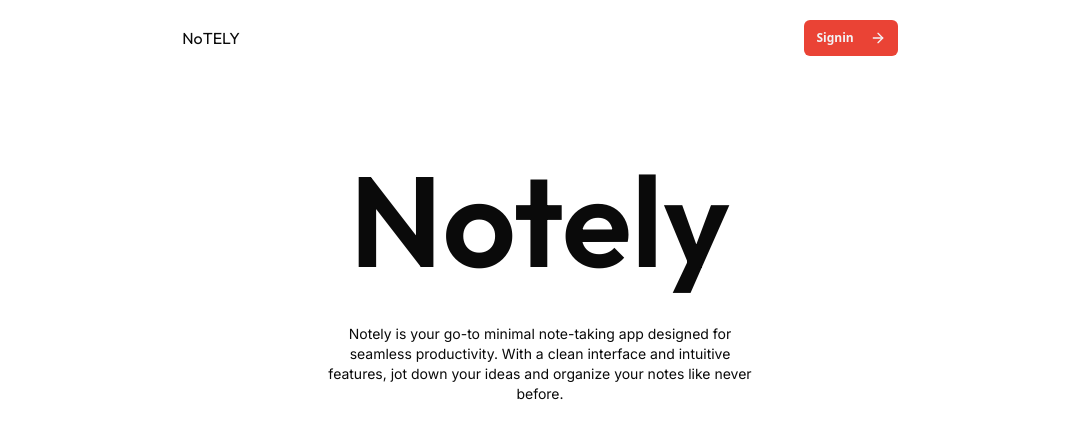
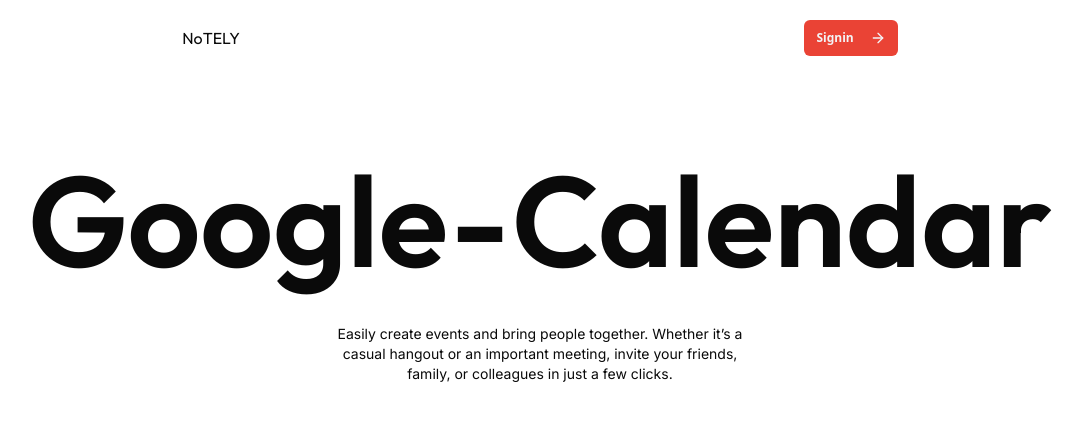
Before and after one commit to Srivardhan-AiFA/testing-using-jest-rtl, a React (Vite) app in the folder client/: page / in a window 1280 px wide. Shown: the top 438 px of the page, without its empty margins (100-1183 px from the left). Built offline with nearby package versions, Linux system fonts and the light colour scheme.

Commit message:
small UI changes

```diff
--- a/client/package.json
+++ b/client/package.json
@@ -34,7 +34,7 @@
     "react-router-dom": "^7.8.2",
     "tailwind-merge": "^3.3.1",
     "tailwindcss": "^4.1.13",
-    "zod": "^4.1.8"
+    "zod": "^4.1.9"
   },
   "devDependencies": {
     "@eslint/js": "^9.33.0",
--- a/client/src/pages/Home.tsx
+++ b/client/src/pages/Home.tsx
@@ -25,12 +25,12 @@
       <main>
         <div>
           <h1 className="outfit text-9xl text-center mt-20 font-semibold">
-            Notely
+            Google-Calendar
           </h1>
           <p className="text-center w-1/3 mx-auto mt-10 text-sm inter">
-            Notely is your go-to minimal note-taking app designed for seamless
-            productivity. With a clean interface and intuitive features, jot
-            down your ideas and organize your notes like never before.
+            Easily create events and bring people together. Whether it’s a
+            casual hangout or an important meeting, invite your friends, family,
+            or colleagues in just a few clicks.
           </p>
         </div>
       </main>
```
Also changed, not shown: 1 other file (tests, documents, lock files or other folders).
